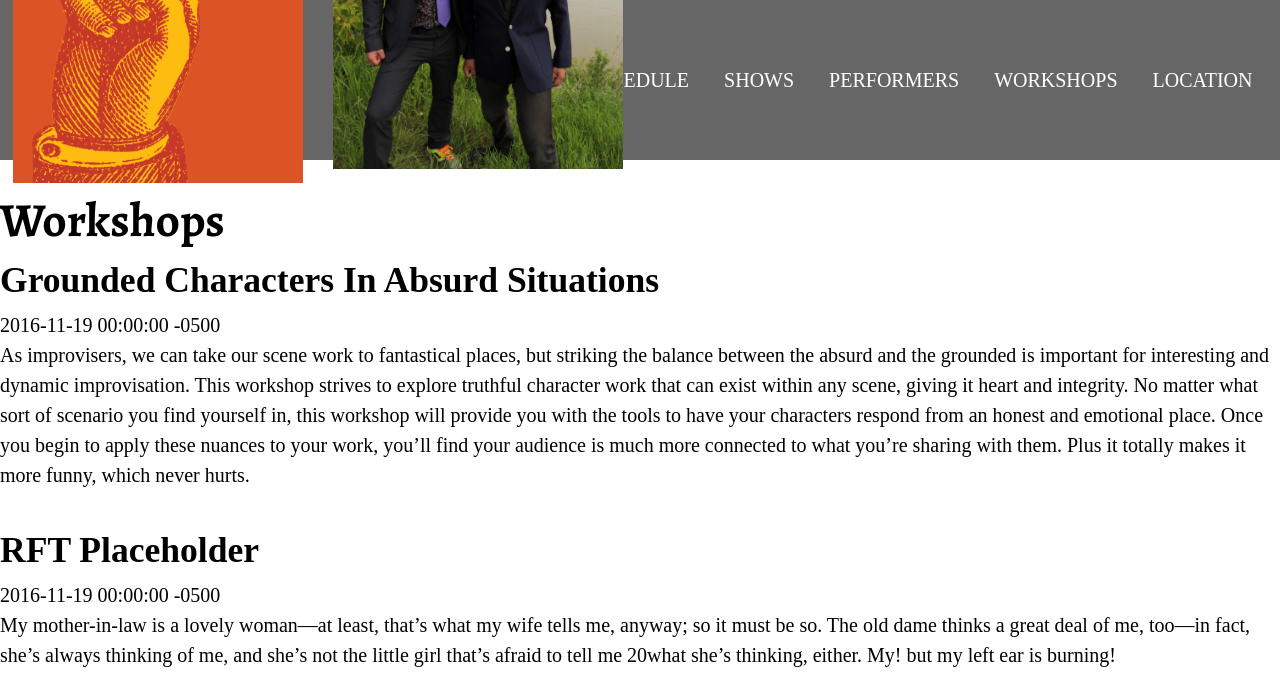
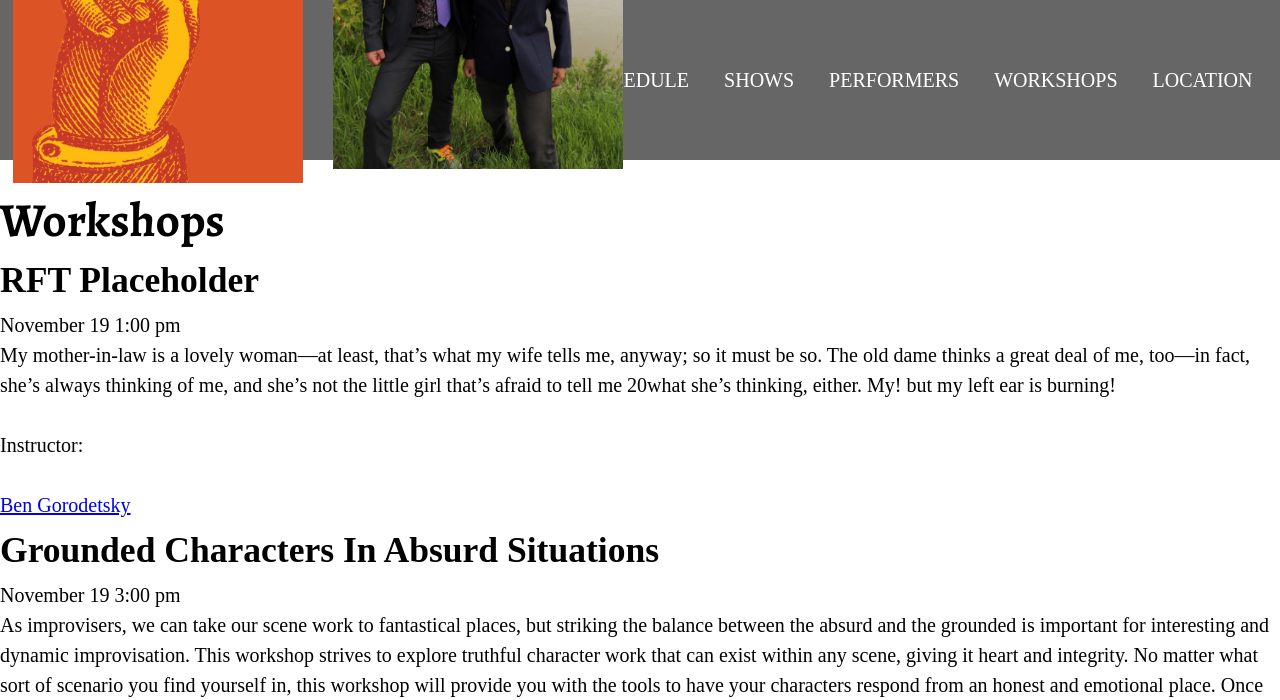
Before and after one commit to babycourageous/thelastseenfestival.com, a Jekyll site: the page built from index.html, in a window 1280 px wide and 1400 px high, scrolled down 2038 px, cut to the strip 0-700 px from the top of the window. Built offline with Jekyll 4.4.1, drawn with Linux system fonts in a browser that asks for light colours; some web fonts are replaced; some of the changed text lies outside the part shown.

Commit message:
Update workshops section html

```diff
--- a/_includes/workshops.html
+++ b/_includes/workshops.html
@@ -1,12 +1,23 @@
 <section id="workshops" class="workshops">
   <h2 class="workshops__heading">Workshops</h2>
   <div class="workshops__container">
-    {% for workshop in site.workshops %}
+    {% assign sorted = (site.workshops | sort: 'timeofday') %}
+    {% for workshop in sorted %}
     <div class="workshops__workshop workshop">
       <h3 class="workshop__title">{{workshop.title}}</h3>
-      <time datetime='2016-11-19'>{{workshop.date}}</time>
-      <time datetime='11:00'>{{workshop.time}}</time>
+      {% capture wsd %} {{workshop.date}} {{workshop.timeofday}} {% endcapture %}
+      {% assign dow = workshop.date | date: "%Y-%m-%d" %}
+      {% assign tod = workshop.timeofday %}
+      <time datetime='{{dow}}'>{{workshop.date | date: '%B %d'}}</time>
+      <time>{{tod | date: '%-I:%M %P'}}</time>
       <div class="workshop__description">{{workshop.content}}</div>
+      <p>Instructor:</p>
+      <ul>
+        {% for id in workshop.instructor %}
+          {% assign teacher = site.performers | where: "pid", id.id | first %}
+          <li><a class="performer__link" href="{{teacher.url}}">{{teacher.name}}</a></li>
+        {% endfor %}
+      </ul>
     </div>
     {% endfor %}
   </div>
```
